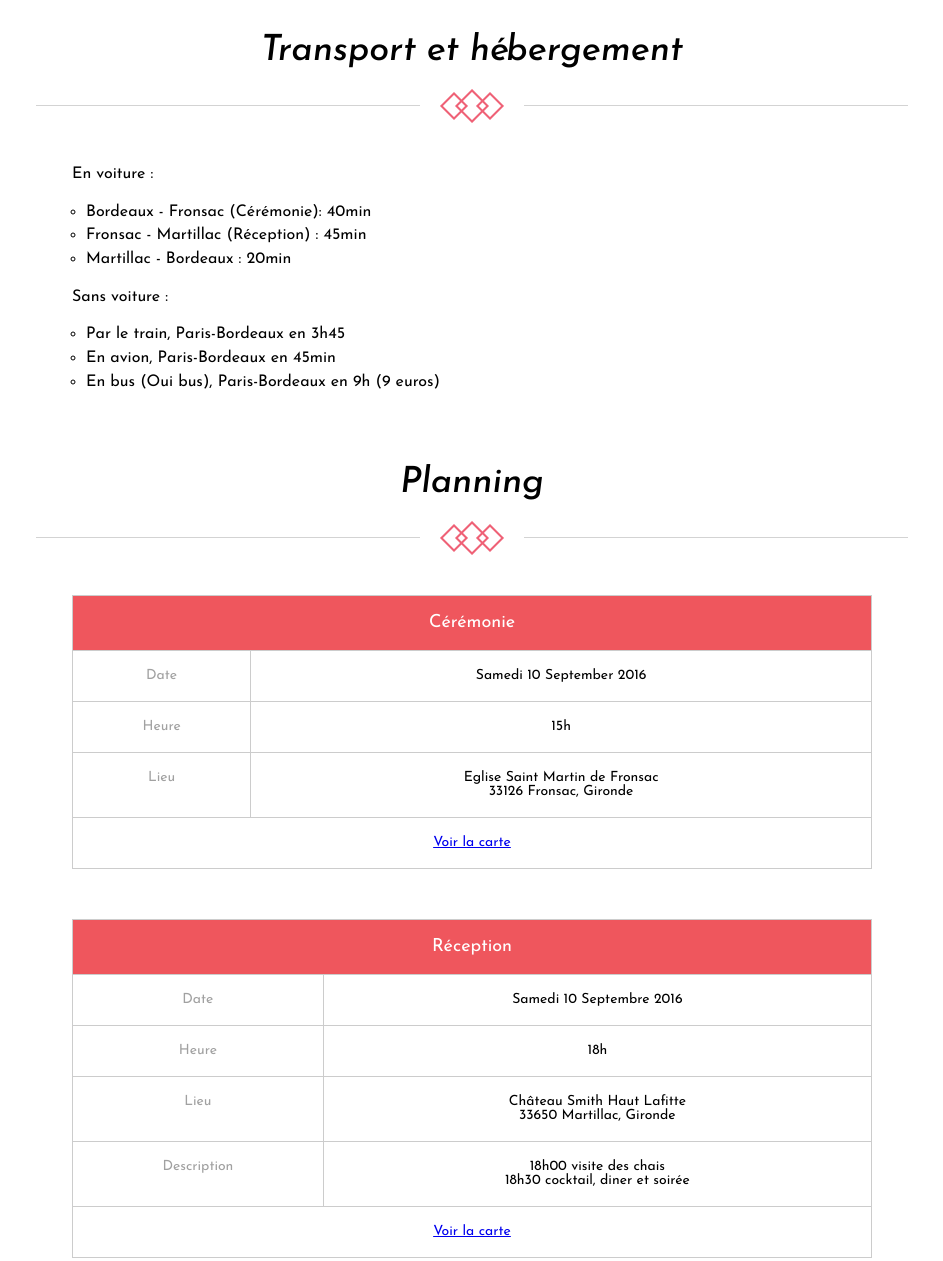
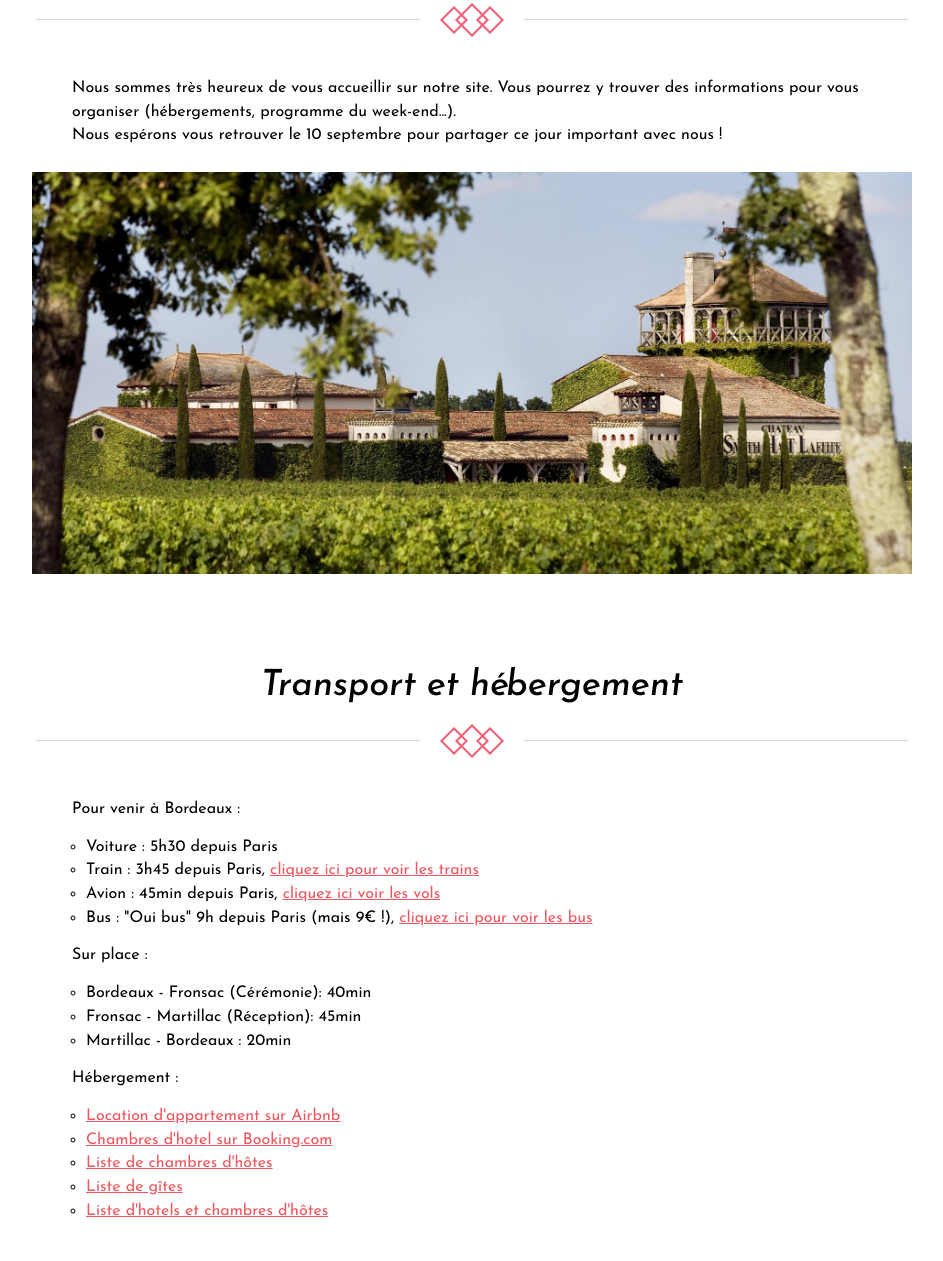
Before and after one commit to gmajoulet/sebastienetjuliette, a website: page index.html in a window 1280 px wide. Shown: the part 655-1916 px from the top of the page, without its empty margins (168-1111 px from the left). Drawn offline with Linux system fonts and the light colour scheme.

Commit message:
More content: where to stay, how to travel, and more text.

```diff
--- a/app/sass/app.scss
+++ b/app/sass/app.scss
@@ -54,6 +54,11 @@ body {
   line-height: 1.48em;
 }
 
+.text-content img {
+  margin: 24px 0 24px -5%;
+  width: 110%;
+}
+
 .text-content a {
   color: $primary-color;
 }
@@ -94,7 +99,7 @@ body {
 
 .rsvp iframe {
   width: 100%;
-  height: 1057px;
+  height: 976px;
 }
 
 .footer {
--- a/app/sass/carousel.scss
+++ b/app/sass/carousel.scss
@@ -1,4 +1,5 @@
 .carousel {
+  margin-bottom: 40px;
   height: 60vh;
   width: 100%;
   background: url('../img/sebastienetjuliette1.jpg') no-repeat center center;
--- a/index.html
+++ b/index.html
@@ -30,22 +30,40 @@
   <div class="carousel">
   </div>
 
+  <div class="separator"></div>
+
+  <div class="text-content">
+    Nous sommes très heureux de vous accueillir sur notre site. Vous pourrez y trouver des informations pour vous organiser (hébergements, programme du week-end...).<br/>
+    Nous espérons vous retrouver le 10 septembre pour partager ce jour important avec nous !
+    <img src="app/img/shl.jpg" />
+  </div>
+
   <h3 class="title" id="planning-et-hebergement">Transport et hébergement</h3>
   <div class="separator"></div>
 
   <div class="text-content">
-    <p>En voiture :</p>
+    <p>Pour venir à Bordeaux :</p>
+    <ul>
+      <li>Voiture : 5h30 depuis Paris</li>
+      <li>Train : 3h45 depuis Paris, <a href="http://www.voyages-sncf.com/" target="_blank">cliquez ici pour voir les trains</a></li>
+      <li>Avion : 45min depuis Paris, <a href="https://www.kayak.fr/flights/PAR-BOD/2016-09-10" target="_blank">cliquez ici voir les vols</a></li>
+      <li>Bus : "Oui bus" 9h depuis Paris (mais 9€ !), <a href="https://booking.ouibus.com" target="_blank">cliquez ici pour voir les bus</a></li>
+    </ul>
+
+    <p>Sur place :</p>
     <ul>
       <li>Bordeaux - Fronsac (Cérémonie): 40min</li>
-      <li>Fronsac - Martillac (Réception) : 45min</li>
+      <li>Fronsac - Martillac (Réception): 45min</li>
       <li>Martillac - Bordeaux : 20min</li>
     </ul>
 
-    <p>Sans voiture :</p>
+    <p>Hébergement :</p>
     <ul>
-      <li>Par le train, Paris-Bordeaux en 3h45</li>
-      <li>En avion, Paris-Bordeaux en 45min</li>
-      <li>En bus (Oui bus), Paris-Bordeaux en 9h (9 euros)</li>
+      <li><a href="https://www.airbnb.fr/s/Ch%C3%A2teau-Smith-Haut-Lafitte--Martillac?checkin=10%2F09%2F2016&checkout=&guests=2&zoom=12&search_by_map=true&sw_lat=44.664514551528&sw_lng=-0.6374933466039465&ne_lat=44.810945025970845&ne_lng=-0.459652160080509&ss_id=vf66guvn&s_tag=7e7WUn2D" target="_blank">Location d'appartement sur Airbnb</a></li>
+      <li><a href="http://www.booking.com/searchresults.fr.html?aid=355028&dcid=1&sid=837bd885c3692b47e4893a37031295c4&src=index&error_url=http%3A%2F%2Fwww.booking.com%2Findex.fr.html%3Faid%3D355028%3Bsid%3D837bd885c3692b47e4893a37031295c4%3Bdcid%3D1%3Bsb_price_type%3Dtotal%26%3B&ssuit=1&ss=Martillac%2C+Aquitaine%2C+France&checkin_monthday=10&checkin_year_month=2016-9&checkout_monthday=11&checkout_year_month=2016-9&sb_travel_purpose=leisure&room1=A%2CA&no_rooms=1&group_adults=2&group_children=0&ss_raw=martil&ac_position=1&ac_langcode=fr&dest_id=-1450031&dest_type=city&ac_pageview_id=1dd0a11911390283&ac_suggestion_list_length=5&ac_suggestion_theme_list_length=0&tfl_cwh=1" target="_blank">Chambres d'hotel sur Booking.com</a></li>
+      <li><a href="app/pdf/chambres-dhotes.pdf" target="_blank">Liste de chambres d'hôtes</a></li>
+      <li><a href="app/pdf/gites.pdf" target="_blank">Liste de gîtes</a></li>
+      <li><a href="app/pdf/hotels-et-chambres-dhotes.pdf" target="_blank">Liste d'hotels et chambres d'hôtes</a></li>
     </ul>
   </div>
 
@@ -69,7 +87,7 @@
           <td>Eglise Saint Martin de Fronsac<br/>33126 Fronsac, Gironde</td>
         </tr>
         <tr>
-          <td style='text-align: center;' colspan="2"><a href="#">Voir la carte</a></td>
+          <td style='text-align: center;' colspan="2"><a href="https://www.google.fr/maps/dir/''/eglise+fronsac/@44.9225294,-0.3062573,13z/data=!3m1!4b1!4m8!4m7!1m0!1m5!1m1!1s0xd553647baa6a22b:0xfcff14bd6582ab68!2m2!1d-0.271238!2d44.922474">Voir la carte</a></td>
         </tr>
       </tbody>
     </table>
@@ -137,12 +155,17 @@
   <div class="separator"></div>
 
   <div class="text-content">
-    Vous avez été nombreux à nous la réclamer, nous l'avons faite ! <a href="http://www.millemercismariage.com/JuetSeb/liste.html" target="_blank">Voici notre liste de mariage</a>, il y en a pour tous les goûts et tous les budgets. N'oubliez pas que le plus beau cadeau que vous puissiez nous faire, c'est d'être présents le 10 Septembre :)<br/><br/>
+    Si vous souhaitez contribuer à notre voyage de noces ou à notre emménagement, voici <a href="http://www.millemercismariage.com/JuetSeb/liste.html" target="_blank">notre liste de mariage</a>. Nous vous remercions pour vos attentions !<br/><br/>
     <a href="http://www.millemercismariage.com/JuetSeb/liste.html" target="_blank" style="text-align: center; display: block;">Voir la liste de mariage</a>
   </div>
 
   <h3 class="title" id="liste-de-mariage">Photos</h3>
   <div class="separator"></div>
+
+  <div class="text-content">
+    Ici seront mises en ligne toutes les photos du photographe, ainsi que les nôtres. Inutile donc d'illuminer l'église de vos flashs !<br />
+    Si vous avez des photos de notre mariage, n'hésitez pas à nous les envoyer par email à <a href="mailto:mariagejuetseb@gmail.com">mariagejuetseb@gmail.com</a>, nous pourrons les publier ici !
+  </div>
 
   <div class="footer"></div>
   <script type="text/javascript">
```
Also changed, not shown: app/css/app.css, app/img/shl.jpg (added), 3 other files.
